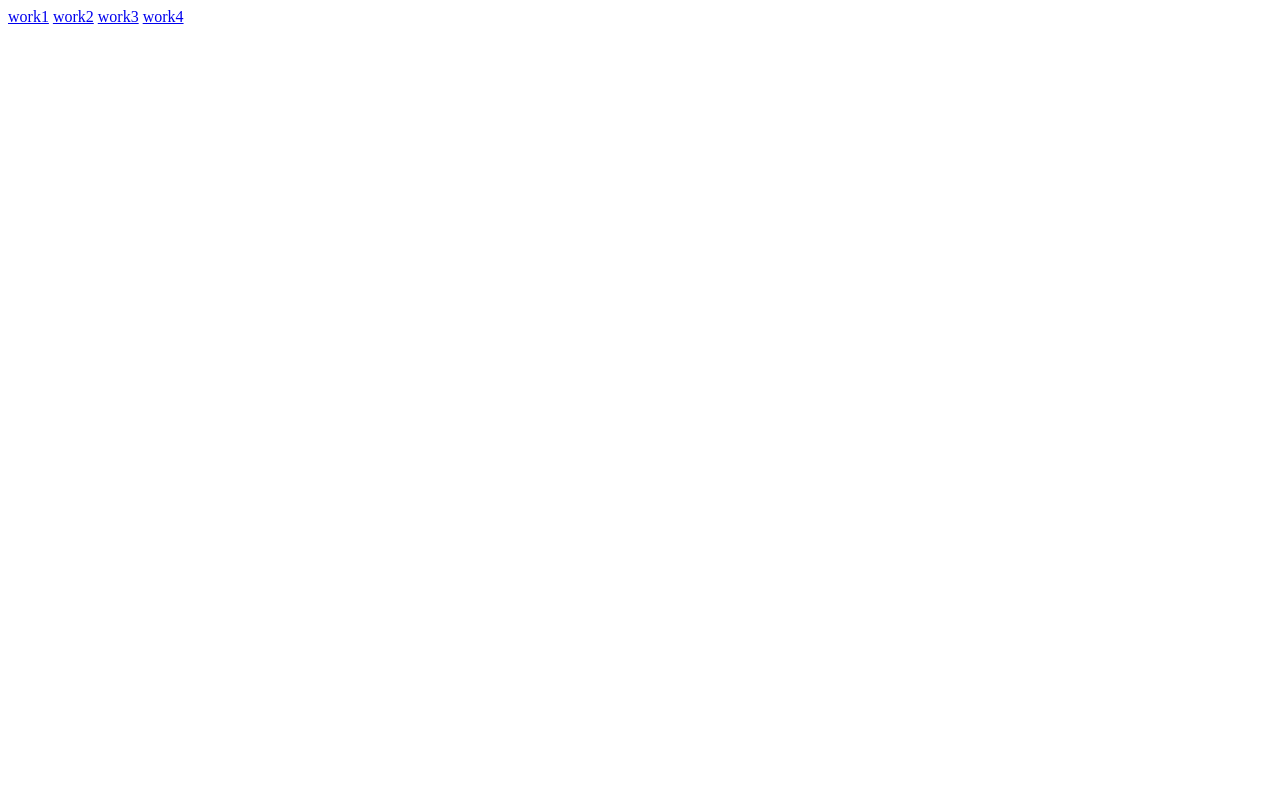
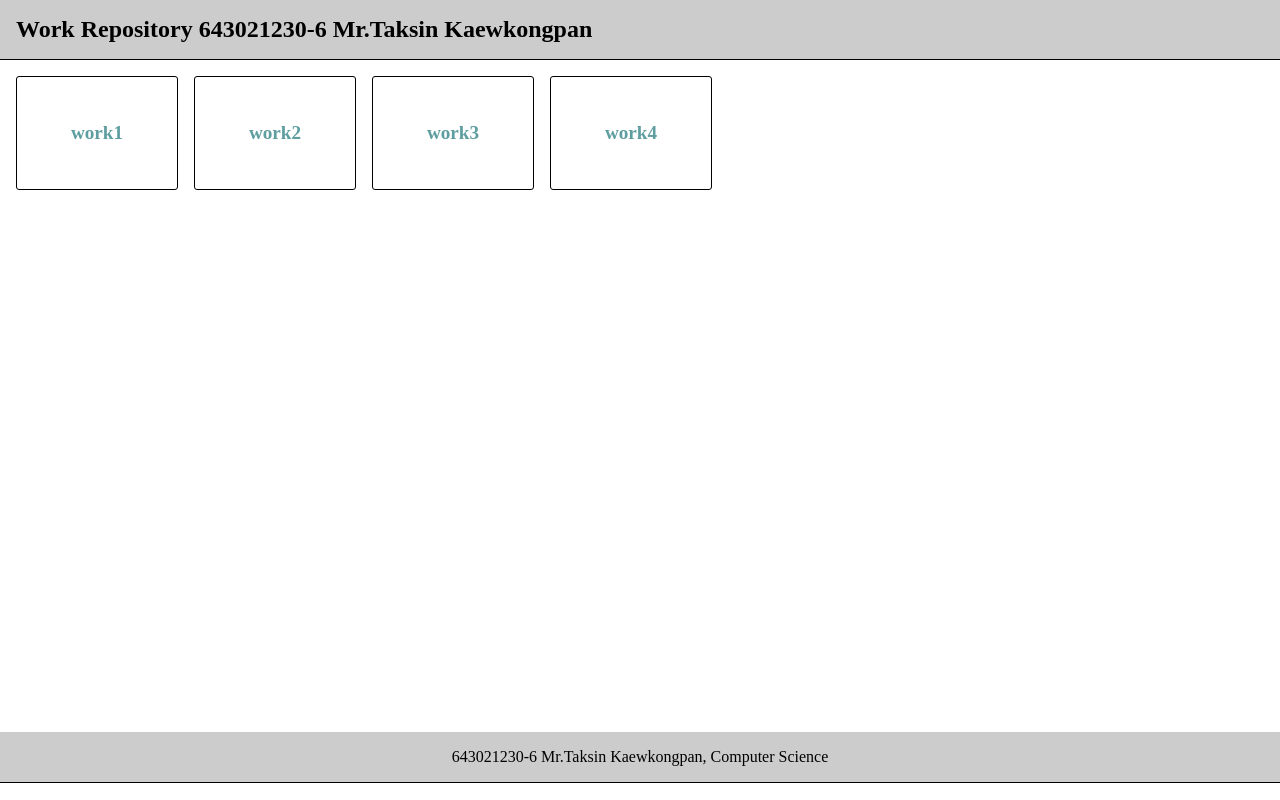
Before and after one commit to Bastaks14096/web2566, a plain HTML site: page index.html in a window 1280 px wide. Drawn offline with Linux system fonts and the light colour scheme.

Commit message:
style index page

```diff
--- a/index.html
+++ b/index.html
@@ -1,14 +1,35 @@
 <!DOCTYPE html>
 <html lang="en">
+
 <head>
     <meta charset="UTF-8">
     <meta name="viewport" content="width=device-width, initial-scale=1.0">
     <title>Home Page</title>
+    <link rel="stylesheet" href="style.css">
 </head>
+
 <body>
-    <a href="work1.html">work1</a>
-    <a href="work2.html">work2</a>
-    <a href="work3.html">work3</a>
-    <a href="work4.html">work4</a>
+    <nav>
+        <h1>Work Repository 643021230-6 Mr.Taksin Kaewkongpan</h1>
+    </nav>
+    <section>
+        <div class="col">
+            <div class="card">
+                <a href="work1.html"><span>work1</span></a>
+            </div>
+            <div class="card">
+                <a href="work2.html"><span>work2</span></a>
+            </div>
+            <div class="card">
+                <a href="work3.html"><span>work3</span></a>
+            </div>
+            <div class="card">
+                <a href="work4.html"><span>work4</span></a>
+            </div>
+        </div>
+    </section>
+
+    <footer>643021230-6 Mr.Taksin Kaewkongpan, Computer Science</footer>
 </body>
+
 </html>
--- /dev/null
+++ b/style.css
@@ -0,0 +1,56 @@
+* {
+    margin: 0;
+    padding: 0;
+}
+
+nav, footer {
+    padding: 1rem;
+    background-color: #cccccc;
+    border-bottom: 1px solid #000;
+}
+
+footer {
+    text-align: center;
+}
+
+section{
+    height: 80vh;
+    padding: 1rem;
+}
+
+.col {
+    display: flex;
+    flex-wrap: wrap;
+    gap: 1rem;
+    align-items: center;
+}
+
+.col .card {
+    width: 10rem;
+    height: 7rem;
+    border: 1px solid #000;
+    border-radius: 3px;
+    transition: .5s;
+}
+
+.col .card:hover {
+    background-color: #c0c0c0;
+    transition: .5s;
+}
+
+.card a{
+    display: block;
+    position: relative;
+    width: 100%;
+    height: 100%;
+}
+
+.card a span{
+    position: absolute;
+    top: 50%;
+    left: 50%;
+    transform: translate(-50%, -50%);
+    font-size: 1.2rem;
+    font-weight: bold;
+    color: #5f9ea0;
+}
```
